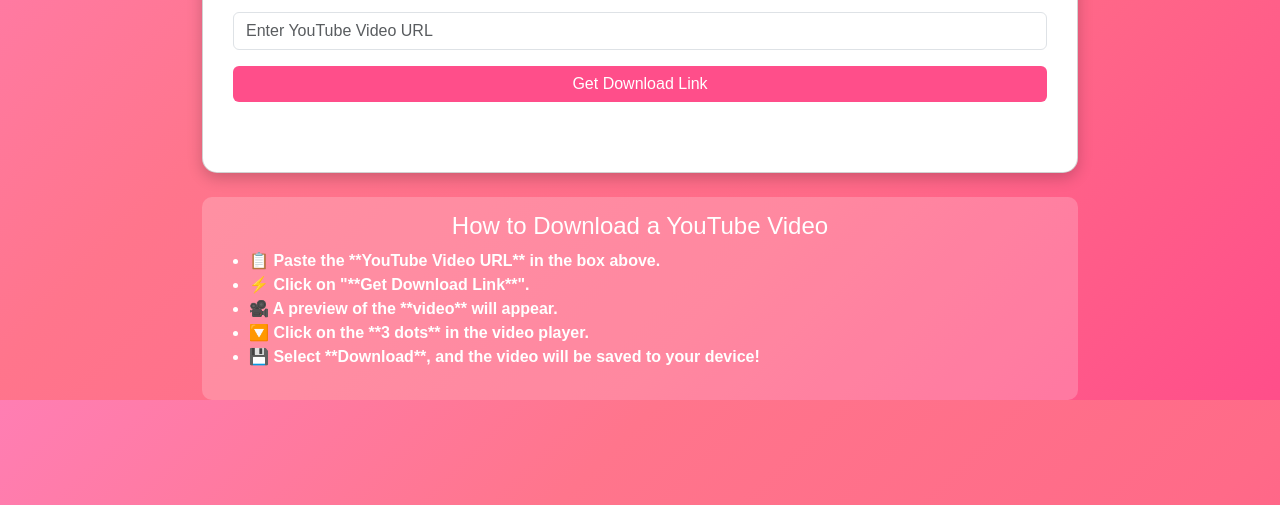
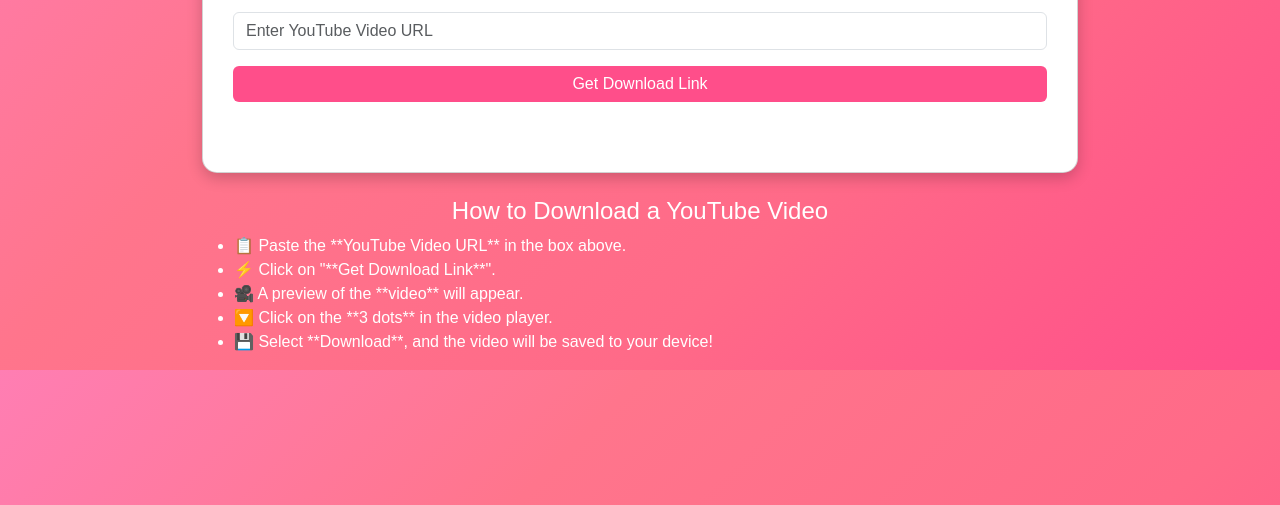
Before and after one commit to Manikanta2806/youtube-downloader, a Flask app: page / in a window 1280 px wide. Shown: the part 295-800 px from the top of the page. Run offline with Flask 3, Linux system fonts and the light colour scheme; some libraries are stand-ins or nearby versions; grey boxes are pictures that could not be loaded.

Commit message:
Update index.html

```diff
--- a/templates/index.html
+++ b/templates/index.html
@@ -30,12 +30,6 @@
             background: #e03e7b;
             transform: scale(1.05);
         }
-        .instructions {
-            background: rgba(255, 255, 255, 0.2);
-            padding: 15px;
-            border-radius: 10px;
-            font-weight: bold;
-        }
         .side-banner {
             position: fixed;
             top: 20%;
@@ -48,50 +42,6 @@
             right: 10px;
         }
     </style>
-    <script>
-         async function fetchDownloadLink() {
-        let videoUrl = document.getElementById("videoUrl").value;
-        if (!videoUrl) {
-            alert("Please enter a YouTube URL.");
-            return;
-        }
-
-        document.getElementById("loading").style.display = "block";
-        document.getElementById("downloadLink").innerHTML = "";
-
-        let formData = new FormData();
-        formData.append("video_url", videoUrl);
-
-        try {
-            let response = await fetch("/download", {
-                method: "POST",
-                body: formData
-            });
-
-            let result = await response.json();
-            console.log(result);  // Debugging
-
-            if (result.download_link) {
-                document.getElementById("downloadLink").innerHTML = `
-                    <a href="${result.download_link}" class="btn btn-success w-100 mt-3" download target="_blank">
-                        Download Video
-                    </a>
-                `;
-            } else {
-                document.getElementById("downloadLink").innerHTML = `
-                    <div class="alert alert-danger">Error fetching video. ${result.error || "Please try again."}</div>
-                `;
-            }
-        } catch (error) {
-            console.error("Fetch Error:", error);
-            document.getElementById("downloadLink").innerHTML = `
-                <div class="alert alert-danger">Failed to fetch video. Try again later.</div>
-            `;
-        } finally {
-            document.getElementById("loading").style.display = "none";
-        }
-    }
-    </script>
 </head>
 <body>
 
@@ -139,8 +89,6 @@
 
     <div class="card">
         <h2 class="text-center mb-4">YouTube Video Downloader</h2>
-
-        <!-- Image Above Input Field -->
         <div class="text-center mb-3">
             <img src="https://github.com/Manikanta2806/youtube-downloader/blob/main/vedio%20downloader.png?raw=true"
                  alt="YouTube Downloader Logo"
@@ -161,8 +109,8 @@
 
         <div id="downloadLink" class="mt-3"></div>
 
-        <!-- Big Banner Ad Below Download Button -->
-        <div class="text-center mt-4">
+          <!-- Big Banner Ad Below Download Button -->
+          <div class="text-center mt-4">
             <script type="text/javascript">
                 atOptions = {
                     'key' : 'e169bcd85dc931c03b5f5b9f317affd5',
@@ -175,9 +123,8 @@
             <script type="text/javascript" src="//www.highperformanceformat.com/e169bcd85dc931c03b5f5b9f317affd5/invoke.js"></script>
         </div>
     </div>
-
-    <!-- Step-by-step instructions -->
-    <div class="mt-4 instructions">
+     <!-- Step-by-step instructions -->
+     <div class="mt-4 instructions">
         <h4 class="text-center">How to Download a YouTube Video</h4>
         <ul>
             <li>📋 Paste the **YouTube Video URL** in the box above.</li>
@@ -189,7 +136,56 @@
     </div>
 </div>
 
+
 <script src="https://cdn.jsdelivr.net/npm/bootstrap@5.3.0/dist/js/bootstrap.bundle.min.js"></script>
+
+<script>
+    async function fetchDownloadLink() {
+        let videoUrl = document.getElementById("videoUrl").value.trim();
+
+        if (!videoUrl) {
+            alert("⚠️ Please enter a YouTube URL.");
+            return;
+        }
+
+        // Display loading spinner
+        document.getElementById("loading").style.display = "block";
+        document.getElementById("downloadLink").innerHTML = "";
+
+        let formData = new FormData();
+        formData.append("video_url", videoUrl);
+
+        try {
+            let response = await fetch("/download", {
+                method: "POST",
+                body: formData
+            });
+
+            let result = await response.json();
+            console.log(result);  // Debugging
+
+            if (result.download_link) {
+                document.getElementById("downloadLink").innerHTML = `
+                    <a href="${result.download_link}" class="btn btn-success w-100 mt-3" download target="_blank">
+                        Download Video
+                    </a>
+                `;
+            } else {
+                document.getElementById("downloadLink").innerHTML = `
+                    <div class="alert alert-danger">❌ Error fetching video. ${result.error || "Please try again."}</div>
+                `;
+            }
+        } catch (error) {
+            console.error("Fetch Error:", error);
+            document.getElementById("downloadLink").innerHTML = `
+                <div class="alert alert-danger">⚠️ Failed to fetch video. Try again later.</div>
+            `;
+        } finally {
+            document.getElementById("loading").style.display = "none";
+        }
+    }
+</script>
+
 <script type='text/javascript' src='//pl25808597.effectiveratecpm.com/33/ca/64/33ca644c07fc16f56d1db36bb0939638.js'></script>
 </body>
 </html>
```
